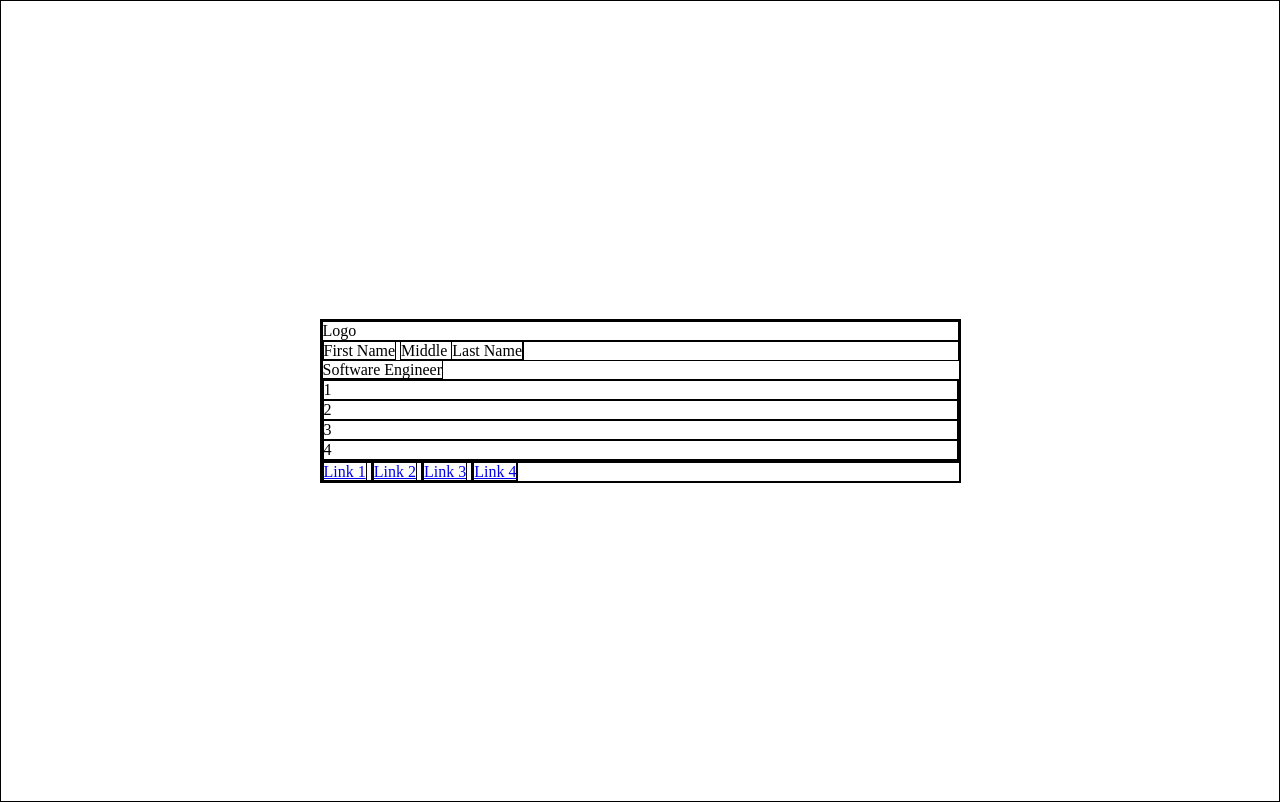
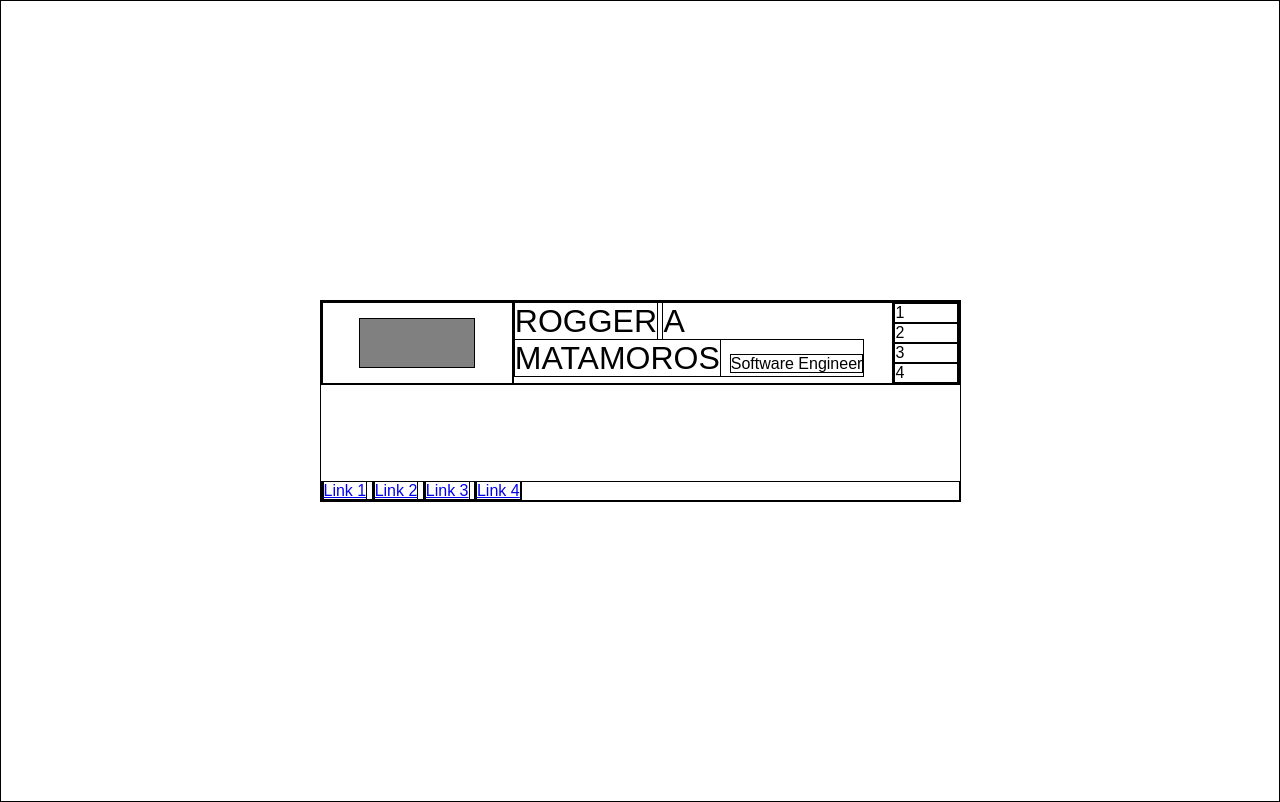
Before and after one commit to roggmatsz/ui-concepts, a plain HTML site: page homepage.html in a window 1280 px wide. Drawn offline with Linux system fonts and the light colour scheme.

Commit message:
Set some dimensions for top-section.

```diff
--- a/homepage.html
+++ b/homepage.html
@@ -2,12 +2,14 @@
 <html>
     <head>
         <title>Business Card Home Page</title>
+        <meta name="viewport" content="width=device-width, initial-scale=1">
     </head>
     <style type="text/css">
         html, body {
             height: 100%;
             margin: 0;
             padding: 0;
+            font-family: sans-serif;
         }
         body * {
             border: 1px solid black;
@@ -21,22 +23,60 @@
             margin: 0;
         }
         .card {
+            display: flex;
+            flex-direction: column;
+            justify-content: space-between;
             width: 50%;
+            height: 25%;
+        }
+        .top-section {
+            display: flex;
+            flex-direction: row;
+            justify-content: space-between;
+        }
+        .image {
+            flex-basis: 30%;
+            display: flex;
+            flex-direction: column;
+            justify-content: center;
+            align-items: center;
+        }
+        #fooimg {
+            width: 60%;
+            height: 60%;
+            background-color: gray;
+        }
+        .name-container {
+            flex-basis: 60%;
+        }
+        .name {
+            font-size: 4vh;
+            text-transform: uppercase;
+        }
+        .byline {
+            font-size: 2vh;
+            text-transform: initial;
+        }
+        .social-column {
+            flex-basis: 10%;
         }
     </style>
     <body>
         <div class="container">
             <div class="card">
                 <div class="top-section">
-                    <div class="image">Logo</div>
+                    <div class="image">
+                        <div id="fooimg"></div>
+                    </div>
                     <div class="name-container">
-                        <span>First Name</span>
-                        <span>Middle
-                        <span>Last Name</span>
+                        <span class="name">Rogger</span>
+                        <span class="name">A
+                        <span class="name">Matamoros</span>
+                        <span class="byline">
+                            Software Engineer
+                        </span>
                     </div>
-                    <span class="byline">
-                        Software Engineer
-                    </span>
+
                     <div class="social-column">
                         <div class="placeholder">1</div>
                         <div class="placeholder">2</div>
```
